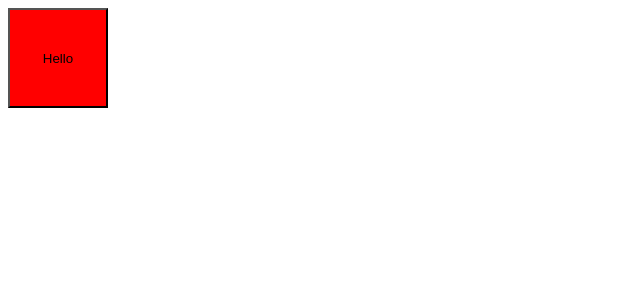
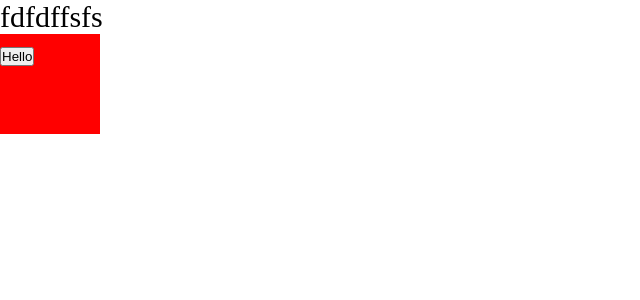
Before and after one commit to albatros1k/react-prod, a React app: page / in a window 1280 px wide. Shown: the top 300 px of the page, without its empty margins (0-640 px from the left). Built offline with nearby package versions, Linux system fonts and the light colour scheme.

Commit message:
scss loader to config

```diff
--- a/package.json
+++ b/package.json
@@ -24,11 +24,13 @@
     "ts-loader": "^9.2.6",
     "ts-node": "^10.5.0",
     "typescript": "^4.5.5",
+    "typescript-plugin-css-modules": "^3.4.0",
     "webpack": "^5.69.1",
     "webpack-cli": "^4.10.0"
   },
   "dependencies": {
     "@types/webpack-dev-server": "^4.7.2",
+    "mini-css-extract-plugin": "^2.5.3",
     "react": "^17.0.2",
     "react-dom": "^17.0.2",
     "webpack-dev-server": "^4.7.4"
--- /dev/null
+++ b/src/App.tsx
@@ -0,0 +1,12 @@
+import { Counter } from "./components/Counter";
+
+import "./index.scss";
+
+export const App = () => {
+  return (
+    <div className="app">
+      fdfdffsfs
+      <Counter />
+    </div>
+  );
+};
--- a/src/components/Counter.scss
+++ b/src/components/Counter.module.scss
@@ -1,4 +1,4 @@
-button {
+.button {
   background: red;
   width: 100px;
   height: 100px;
--- a/src/components/Counter.tsx
+++ b/src/components/Counter.tsx
@@ -1,8 +1,8 @@
-import "../components/Counter.scss";
+import classes from "../components/Counter.module.scss";
 
 export const Counter = () => {
   return (
-    <div>
+    <div className={classes.button}>
       <button>Hello</button>
     </div>
   );
--- /dev/null
+++ b/src/index.scss
@@ -0,0 +1,9 @@
+* {
+  margin: 0;
+  padding: 0;
+  box-sizing: border-box;
+}
+
+.app {
+  font-size: 30px;
+}
--- a/src/index.tsx
+++ b/src/index.tsx
@@ -1,9 +1,5 @@
 import { render } from "react-dom";
-import { Counter } from "./components/Counter";
 
-render(
-  <div>
-    <Counter />
-  </div>,
-  document.getElementById("root")
-);
+import { App } from "./app";
+
+render(<App />, document.getElementById("root"));
--- a/tsconfig.json
+++ b/tsconfig.json
@@ -13,7 +13,8 @@
   },
   "ts-node": {
     "compilerOptions": {
-      "module": "CommonJS"
+      "module": "CommonJS",
+      "plugins": [{ "name": "typescript-plugin-css-modules" }]
     }
   }
 }
```
Also changed, not shown: src/global.d..ts (added, +7 -0 lines), 7 other files (tests, documents, lock files or other folders).
